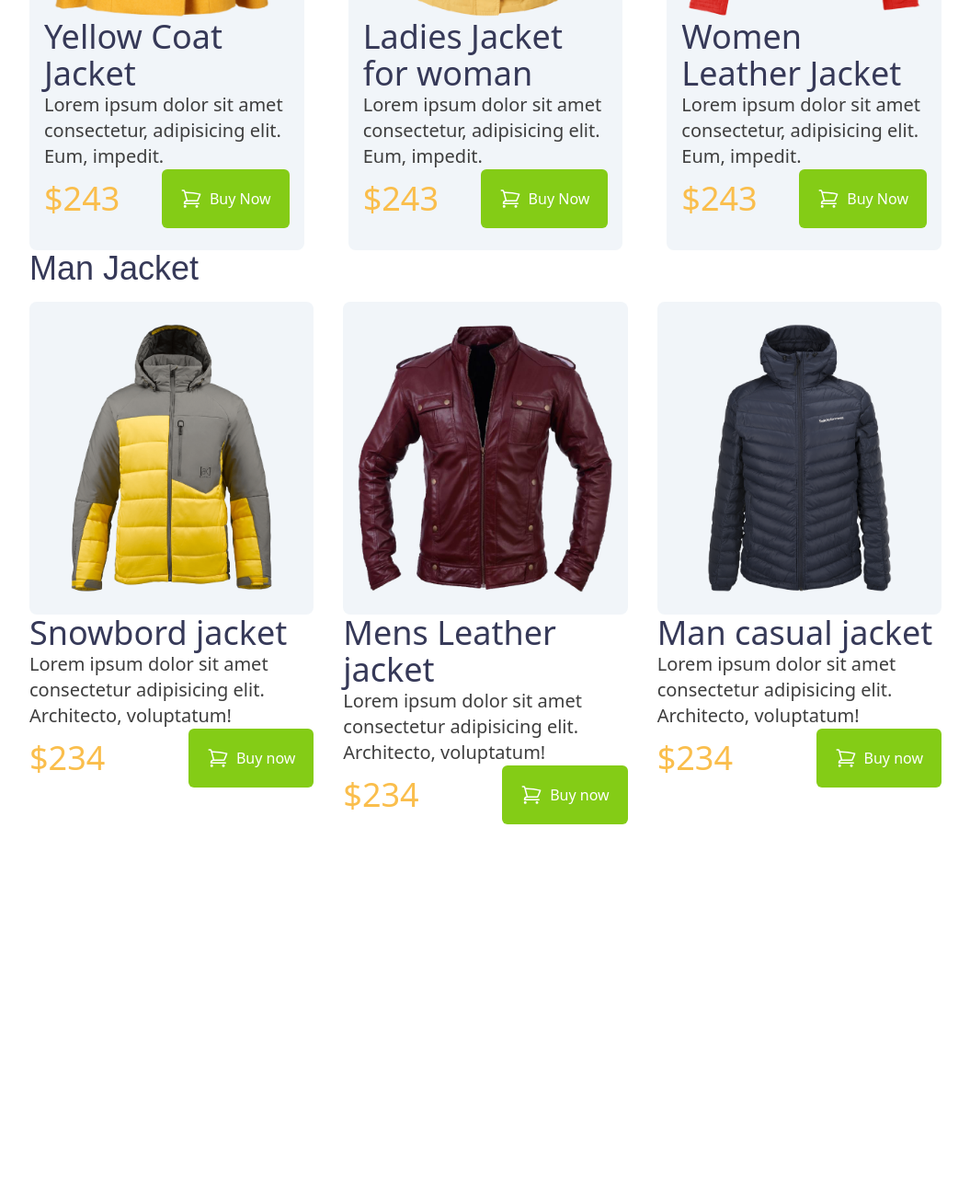
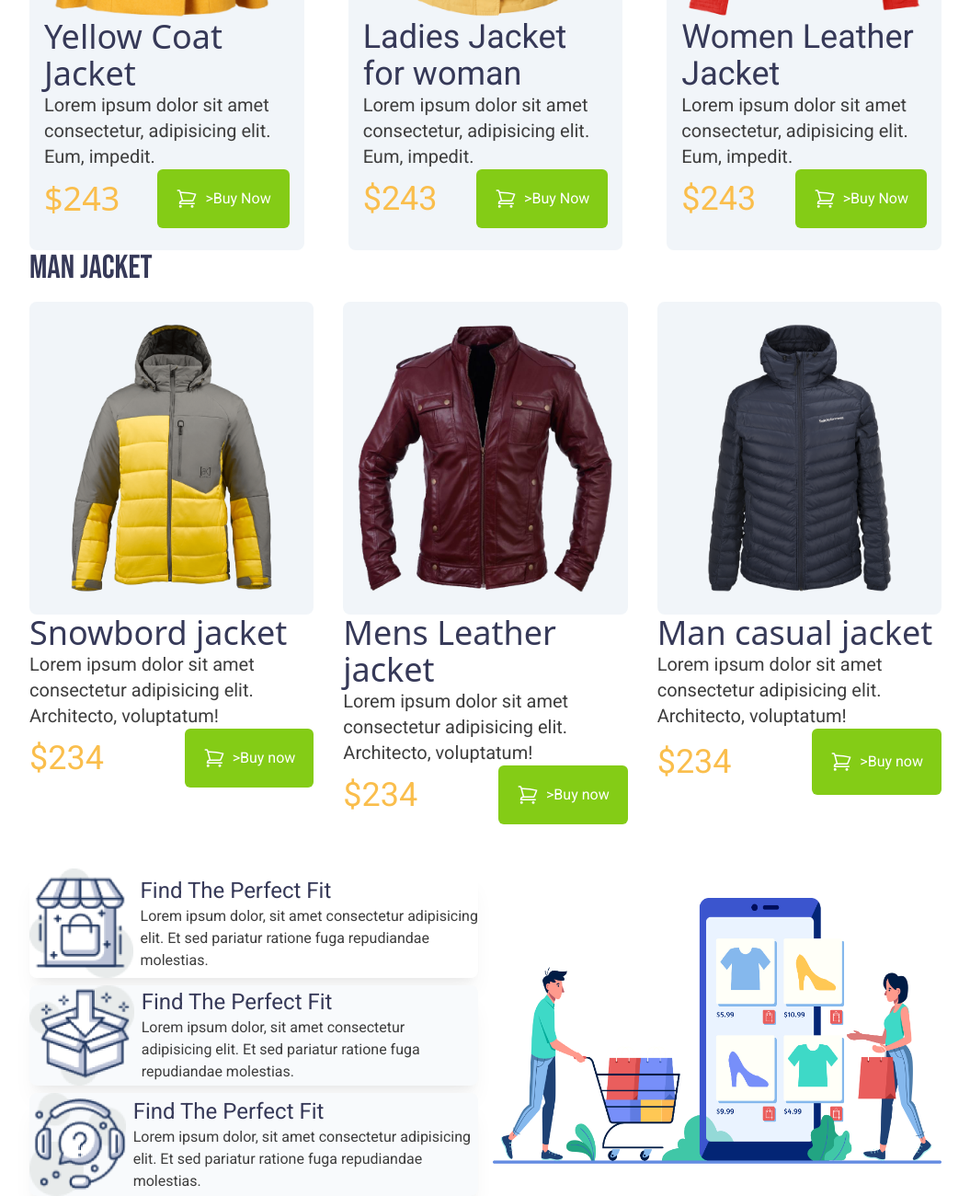
Before and after one commit to shafiul-osd/tailwinds-project, a plain HTML site: page index.html in a window 1280 px wide. Shown: the part 965-2265 px from the top of the page at 92% size, without its empty margins (112-1167 px from the left). Before the commit the page ends 1861 px from the top, so only its background shows below. Drawn offline with nearby package versions, Linux system fonts and the light colour scheme.

Commit message:
added man jacket section and resposnsiveit

```diff
--- a/index.html
+++ b/index.html
@@ -8,23 +8,25 @@
     <!-- this is the google font part -->
     <link rel="preconnect" href="https://fonts.googleapis.com" />
     <link rel="preconnect" href="https://fonts.gstatic.com" crossorigin />
-    <!-- <link
+    <link
       href="https://fonts.googleapis.com/css2?family=Bebas+Neue&display=swap"
       rel="stylesheet"
-      <link rel="preconnect" href="https://fonts.googleapis.com">
-     <link rel="preconnect" href="https://fonts.gstatic.com" crossorigin>
-      <link href="https://fonts.googleapis.com/css2?family=Roboto:wght@400;500;700&display=swap" rel="stylesheet">
-     -->
+    />
+
+    <link rel="preconnect" href="https://fonts.googleapis.com" />
+    <link rel="preconnect" href="https://fonts.gstatic.com" crossorigin />
+    <link
+      href="https://fonts.googleapis.com/css2?family=Roboto:wght@400;500;700&display=swap"
+      rel="stylesheet"
+    />
+
     <style>
       .bebus {
-
         font-family: "Bebas Neue", sans-serif;
         font-weight: 400;
         font-style: normal;
-
       }
-      /* .roboto{
-        .roboto-regular
+      .roboto {
         font-family: "Roboto", sans-serif;
         font-weight: 400;
         font-style: normal;
@@ -40,9 +42,7 @@
         font-family: "Roboto", sans-serif;
         font-weight: 700;
         font-style: normal;
-} */
-
-
+      }
     </style>
   </head>
   <body>
@@ -65,13 +65,16 @@
       <div class="grid grid-cols-1 m-auto pl-4 md:grid-cols-2 gap-x-4">
         <div class="mt-20">
           <h2 class="text-4xl bebus">
-            <span class="bebus text-[rgb(250,190,76)]">BE THE PENGUIN</span> <br />OF WINTER
+            <span class="bebus text-[rgb(250,190,76)]">BE THE PENGUIN</span>
+            <br />OF WINTER
           </h2>
           <p class="text-x mt-4px roboto">
             Lorem ipsum dolor sit amet consectetur adipisicing elit. Doloremque,
             molestiae!
           </p>
-          <button class="mt-1 bg-lime-500 border-none rounded-md p-5 px-5 flex text-white">
+          <button
+            class="mt-1 bg-lime-500 border-none rounded-md p-5 px-5 flex text-white"
+          >
             Buy Now
             <svg
               xmlns="http://www.w3.org/2000/svg"
@@ -94,12 +97,12 @@
         </div>
       </div>
     </header>
-    <main class="px-36 mt-10">
+    <main class=" md:px-36 mt-10">
       <h2 class="text-4xl text-[rgb(54,57,88)] mb-4 bebus">WOMEN JACKET</h2>
       <!-- card section start from this part -->
       <div class="grid md:grid-cols-2 lg:grid-cols-3 gap-12">
         <div class="">
-          <div class="bg-slate-100 rounded-lg  w-full md: px-4 px-4 py-6">
+          <div class="bg-slate-100 rounded-lg w-full md: px-4 px-4 py-6">
             <img src="images/jacket-1.png" alt="" />
             <h2 class="text-4xl text-[rgb(54,57,88)]">Yellow Coat Jacket</h2>
             <p class="text-[rgb(62,62,62)] text-xl roboto">
@@ -107,65 +110,9 @@
               impedit.
             </p>
             <div class="flex items-center justify-between">
-              <h2><span class="text-[rgb(250,190,76)] text-4xl robot0">$243</span></h2>
-              <button class="bg-lime-500 border-none rounded-md p-5 px-5 text-white roboto flex gap-2">
-                <svg
-                xmlns="http://www.w3.org/2000/svg"
-                fill="none"
-                viewBox="0 0 24 24"
-                stroke-width="1.5"
-                stroke="currentColor"
-                class="size-6"
-              >
-                <path
-                  stroke-linecap="round"
-                  stroke-linejoin="round"
-                  d="M2.25 3h1.386c.51 0 .955.343 1.087.835l.383 1.437M7.5 14.25a3 3 0 0 0-3 3h15.75m-12.75-3h11.218c1.121-2.3 2.1-4.684 2.924-7.138a60.114 60.114 0 0 0-16.536-1.84M7.5 14.25 5.106 5.272M6 20.25a.75.75 0 1 1-1.5 0 .75.75 0 0 1 1.5 0Zm12.75 0a.75.75 0 1 1-1.5 0 .75.75 0 0 1 1.5 0Z"
-                />
-              </svg>Buy Now
-              </button>
-            </div>
-          </div>
-        </div>
-        <div>
-          <div class="bg-slate-100 rounded-lg px-4 py-6">
-            <img src="images/jacket-2.png" alt="" />
-            <h2 class="text-4xl text-[rgb(54,57,88)] roboto">Ladies Jacket for woman</h2>
-            <p class="text-[rgb(62,62,62)] text-xl roboto">
-              Lorem ipsum dolor sit amet consectetur, adipisicing elit. Eum,
-              impedit.
-            </p>
-            <div class="flex items-center justify-between">
-              <h2><span class="text-[rgb(250,190,76)] text-4xl roboto">$243</span></h2>
-              <button class="bg-lime-500 border-none rounded-md p-5 px-5 text-white roboto flex gap-2">
-                <svg
-                xmlns="http://www.w3.org/2000/svg"
-                fill="none"
-                viewBox="0 0 24 24"
-                stroke-width="1.5"
-                stroke="currentColor"
-                class="size-6"
-              >
-                <path
-                  stroke-linecap="round"
-                  stroke-linejoin="round"
-                  d="M2.25 3h1.386c.51 0 .955.343 1.087.835l.383 1.437M7.5 14.25a3 3 0 0 0-3 3h15.75m-12.75-3h11.218c1.121-2.3 2.1-4.684 2.924-7.138a60.114 60.114 0 0 0-16.536-1.84M7.5 14.25 5.106 5.272M6 20.25a.75.75 0 1 1-1.5 0 .75.75 0 0 1 1.5 0Zm12.75 0a.75.75 0 1 1-1.5 0 .75.75 0 0 1 1.5 0Z"
-                />
-              </svg>Buy Now
-              </button>
-            </div>
-          </div>
-        </div>
-        <div>
-          <div class="bg-slate-100 rounded-lg px-4 py-6">
-            <img src="images/jacket-3.png" alt="" />
-            <h2 class="text-4xl text-[rgb(54,57,88)] roboto">Women Leather Jacket</h2>
-            <p class="text-[rgb(62,62,62)] text-xl roboto">
-              Lorem ipsum dolor sit amet consectetur, adipisicing elit. Eum,
-              impedit.
-            </p>
-            <div class="flex items-center justify-between">
-              <h2><span class="text-[rgb(250,190,76)] text-4xl roboto">$243</span></h2>
+              <h2>
+                <span class="text-[rgb(250,190,76)] text-4xl robot0">$243</span>
+              </h2>
               <button
                 class="bg-lime-500 border-none rounded-md p-5 px-5 text-white roboto flex gap-2"
               >
@@ -181,25 +128,30 @@
                     stroke-linecap="round"
                     stroke-linejoin="round"
                     d="M2.25 3h1.386c.51 0 .955.343 1.087.835l.383 1.437M7.5 14.25a3 3 0 0 0-3 3h15.75m-12.75-3h11.218c1.121-2.3 2.1-4.684 2.924-7.138a60.114 60.114 0 0 0-16.536-1.84M7.5 14.25 5.106 5.272M6 20.25a.75.75 0 1 1-1.5 0 .75.75 0 0 1 1.5 0Zm12.75 0a.75.75 0 1 1-1.5 0 .75.75 0 0 1 1.5 0Z"
-              />
-            </svg>Buy Now
+                  /></svg>
+                >Buy Now
               </button>
             </div>
           </div>
         </div>
-      </div>
-      <!-- this is the man jacket part ans this is the most copy from the upper part -->
-        <H2 class="text-4xl text-[rgb(54,57,88)] mb-4 bebus">Man Jacket</H2>
-      <div class="grid  md:grid-cols-2 lg:grid-cols-3 gap-8">
         <div>
           <div class="bg-slate-100 rounded-lg px-4 py-6">
-            <img src="images/jacket-4.png" alt="">
-          </div>
-          <h2 class="text-4xl text-[rgb(54,57,88)]">Snowbord jacket </h2>
-          <p class="text-[rgb(62,62,62)] text-xl roboto">Lorem ipsum dolor sit amet consectetur adipisicing elit. Architecto, voluptatum!</p>
-          <div class="flex justify-between items-center">
-            <h2 class="text-[rgb(250,190,76)] text-4xl roboto">$234</h2>
-            <button class="bg-lime-500 border-none rounded-md p-5 px-5 text-white roboto flex gap-2">  <svg
+            <img src="images/jacket-2.png" alt="" />
+            <h2 class="text-4xl text-[rgb(54,57,88)] roboto">
+              Ladies Jacket for woman
+            </h2>
+            <p class="text-[rgb(62,62,62)] text-xl roboto">
+              Lorem ipsum dolor sit amet consectetur, adipisicing elit. Eum,
+              impedit.
+            </p>
+            <div class="flex items-center justify-between">
+              <h2>
+                <span class="text-[rgb(250,190,76)] text-4xl roboto">$243</span>
+              </h2>
+              <button
+                class="bg-lime-500 border-none rounded-md p-5 px-5 text-white roboto flex gap-2"
+              >
+                <svg
                   xmlns="http://www.w3.org/2000/svg"
                   fill="none"
                   viewBox="0 0 24 24"
@@ -211,19 +163,30 @@
                     stroke-linecap="round"
                     stroke-linejoin="round"
                     d="M2.25 3h1.386c.51 0 .955.343 1.087.835l.383 1.437M7.5 14.25a3 3 0 0 0-3 3h15.75m-12.75-3h11.218c1.121-2.3 2.1-4.684 2.924-7.138a60.114 60.114 0 0 0-16.536-1.84M7.5 14.25 5.106 5.272M6 20.25a.75.75 0 1 1-1.5 0 .75.75 0 0 1 1.5 0Zm12.75 0a.75.75 0 1 1-1.5 0 .75.75 0 0 1 1.5 0Z"
-              />
-            </svg>Buy now</button>
+                  /></svg>
+                >Buy Now
+              </button>
+            </div>
           </div>
         </div>
         <div>
           <div class="bg-slate-100 rounded-lg px-4 py-6">
-            <img src="images/jacket-5.png" alt="">
-          </div>
-          <h2 class="text-4xl text-[rgb(54,57,88)]">Mens Leather jacket</h2>
-          <p class="text-[rgb(62,62,62)] text-xl roboto">Lorem ipsum dolor sit amet consectetur adipisicing elit. Architecto, voluptatum!</p>
-          <div class="flex justify-between items-center">
-            <h2 class="text-[rgb(250,190,76)] text-4xl roboto">$234</h2>
-            <button class="bg-lime-500 border-none rounded-md p-5 px-5 text-white roboto flex gap-2">  <svg
+            <img src="images/jacket-3.png" alt="" />
+            <h2 class="text-4xl text-[rgb(54,57,88)] roboto">
+              Women Leather Jacket
+            </h2>
+            <p class="text-[rgb(62,62,62)] text-xl roboto">
+              Lorem ipsum dolor sit amet consectetur, adipisicing elit. Eum,
+              impedit.
+            </p>
+            <div class="flex items-center justify-between">
+              <h2>
+                <span class="text-[rgb(250,190,76)] text-4xl roboto">$243</span>
+              </h2>
+              <button
+                class="bg-lime-500 border-none rounded-md p-5 px-5 text-white roboto flex gap-2"
+              >
+                <svg
                   xmlns="http://www.w3.org/2000/svg"
                   fill="none"
                   viewBox="0 0 24 24"
@@ -235,19 +198,31 @@
                     stroke-linecap="round"
                     stroke-linejoin="round"
                     d="M2.25 3h1.386c.51 0 .955.343 1.087.835l.383 1.437M7.5 14.25a3 3 0 0 0-3 3h15.75m-12.75-3h11.218c1.121-2.3 2.1-4.684 2.924-7.138a60.114 60.114 0 0 0-16.536-1.84M7.5 14.25 5.106 5.272M6 20.25a.75.75 0 1 1-1.5 0 .75.75 0 0 1 1.5 0Zm12.75 0a.75.75 0 1 1-1.5 0 .75.75 0 0 1 1.5 0Z"
-              />
-            </svg>Buy now</button>
+                  /></svg>
+                >Buy Now
+              </button>
             </div>
           </div>
+        </div>
+      </div>
+      <!-- this is the man jacket part ans this is the most copy from the upper part -->
+      <h2 class="text-4xl text-[rgb(54,57,88)] mb-4 bebus">Man Jacket</h2>
+      <div class="grid md:grid-cols-2 lg:grid-cols-3 gap-8">
         <div>
           <div class="bg-slate-100 rounded-lg px-4 py-6">
-            <img src="images/jacket-6.png" alt="">
+            <img src="images/jacket-4.png" alt="" />
           </div>
-          <h2 class="text-4xl text-[rgb(54,57,88)]">Man casual jacket</h2>
-          <p class="text-[rgb(62,62,62)] text-xl roboto">Lorem ipsum dolor sit amet consectetur adipisicing elit. Architecto, voluptatum!</p>
+          <h2 class="text-4xl text-[rgb(54,57,88)]">Snowbord jacket</h2>
+          <p class="text-[rgb(62,62,62)] text-xl roboto">
+            Lorem ipsum dolor sit amet consectetur adipisicing elit. Architecto,
+            voluptatum!
+          </p>
           <div class="flex justify-between items-center">
             <h2 class="text-[rgb(250,190,76)] text-4xl roboto">$234</h2>
-            <button class="bg-lime-500 border-none rounded-md p-5 px-5 text-white roboto flex gap-2">  <svg
+            <button
+              class="bg-lime-500 border-none rounded-md p-5 px-5 text-white roboto flex gap-2"
+            >
+              <svg
                 xmlns="http://www.w3.org/2000/svg"
                 fill="none"
                 viewBox="0 0 24 24"
@@ -259,13 +234,123 @@
                   stroke-linecap="round"
                   stroke-linejoin="round"
                   d="M2.25 3h1.386c.51 0 .955.343 1.087.835l.383 1.437M7.5 14.25a3 3 0 0 0-3 3h15.75m-12.75-3h11.218c1.121-2.3 2.1-4.684 2.924-7.138a60.114 60.114 0 0 0-16.536-1.84M7.5 14.25 5.106 5.272M6 20.25a.75.75 0 1 1-1.5 0 .75.75 0 0 1 1.5 0Zm12.75 0a.75.75 0 1 1-1.5 0 .75.75 0 0 1 1.5 0Z"
-              />
-            </svg>Buy now</button>
+                /></svg>
+              >Buy now
+            </button>
+          </div>
+        </div>
+        <div>
+          <div class="bg-slate-100 rounded-lg px-4 py-6">
+            <img src="images/jacket-5.png" alt="" />
+          </div>
+          <h2 class="text-4xl text-[rgb(54,57,88)]">Mens Leather jacket</h2>
+          <p class="text-[rgb(62,62,62)] text-xl roboto">
+            Lorem ipsum dolor sit amet consectetur adipisicing elit. Architecto,
+            voluptatum!
+          </p>
+          <div class="flex justify-between items-center">
+            <h2 class="text-[rgb(250,190,76)] text-4xl roboto">$234</h2>
+            <button
+              class="bg-lime-500 border-none rounded-md p-5 px-5 text-white roboto flex gap-2"
+            >
+              <svg
+                xmlns="http://www.w3.org/2000/svg"
+                fill="none"
+                viewBox="0 0 24 24"
+                stroke-width="1.5"
+                stroke="currentColor"
+                class="size-6"
+              >
+                <path
+                  stroke-linecap="round"
+                  stroke-linejoin="round"
+                  d="M2.25 3h1.386c.51 0 .955.343 1.087.835l.383 1.437M7.5 14.25a3 3 0 0 0-3 3h15.75m-12.75-3h11.218c1.121-2.3 2.1-4.684 2.924-7.138a60.114 60.114 0 0 0-16.536-1.84M7.5 14.25 5.106 5.272M6 20.25a.75.75 0 1 1-1.5 0 .75.75 0 0 1 1.5 0Zm12.75 0a.75.75 0 1 1-1.5 0 .75.75 0 0 1 1.5 0Z"
+                /></svg>
+              >Buy now
+            </button>
+          </div>
+        </div>
+        <div>
+          <div class="bg-slate-100 rounded-lg px-4 py-6">
+            <img src="images/jacket-6.png" alt="" />
+          </div>
+          <h2 class="text-4xl text-[rgb(54,57,88)]">Man casual jacket</h2>
+          <p class="text-[rgb(62,62,62)] text-xl roboto">
+            Lorem ipsum dolor sit amet consectetur adipisicing elit. Architecto,
+            voluptatum!
+          </p>
+          <div class="flex justify-between items-center">
+            <h2 class="text-[rgb(250,190,76)] text-4xl roboto">$234</h2>
+            <button
+              class="bg-lime-500 border-none rounded-md py-6 px-5 text-white roboto flex gap-2"
+            >
+              <svg
+                xmlns="http://www.w3.org/2000/svg"
+                fill="none"
+                viewBox="0 0 24 24"
+                stroke-width="1.5"
+                stroke="currentColor"
+                class="size-6"
+              >
+                <path
+                  stroke-linecap="round"
+                  stroke-linejoin="round"
+                  d="M2.25 3h1.386c.51 0 .955.343 1.087.835l.383 1.437M7.5 14.25a3 3 0 0 0-3 3h15.75m-12.75-3h11.218c1.121-2.3 2.1-4.684 2.924-7.138a60.114 60.114 0 0 0-16.536-1.84M7.5 14.25 5.106 5.272M6 20.25a.75.75 0 1 1-1.5 0 .75.75 0 0 1 1.5 0Zm12.75 0a.75.75 0 1 1-1.5 0 .75.75 0 0 1 1.5 0Z"
+                /></svg>
+              >Buy now
+            </button>
           </div>
         </div>
       </div>
 
+      <!-- this is the last part of the degine -->
+
+      <div class="grid md:grid-cols-2 mt-8 gap-4">
+        <div class=" gap-5 mdgap-1">
+          <div class="flex items-center gap-2 mt-4 rounded-lg shadow-xl shadow-[rgba(0,0,0,0.05)]">
+            <div>
+              <img src="images/icons/house.png" alt="" />
+            </div>
+            <div>
+              <h2 class="text-[rgb(54,57,88)] text-2xl roboto">Find The Perfect Fit</h2>
+              <p class="text-x text-[rgb(62,62,62)] roboto">
+                Lorem ipsum dolor, sit amet consectetur adipisicing elit. Et sed
+                pariatur ratione fuga repudiandae molestias.
+              </p>
+            </div>
+          </div>
+          <div class="flex items-center gap-2 bg-slate-50 mt-2 rounded-lg shadow-xl shadow-[rgba(0,0,0,0.05)]">
+            <div>
+              <img src="images/icons/box.png" alt="" />
+            </div>
+            <div>
+              <h2 class="text-[rgb(54,57,88)] text-2xl roboto">Find The Perfect Fit</h2>
+              <p class="text-x text-[rgb(62,62,62)] roboto">
+                Lorem ipsum dolor, sit amet consectetur adipisicing elit. Et sed
+                pariatur ratione fuga repudiandae molestias.
+              </p>
+            </div>
+          </div>
+          <div class="flex items-center gap-2 bg-slate-50 mt-2 rounded-lg shadow-xl shadow-[rgba(0,0,0,0.05)]">
+            <div>
+              <img src="images/icons/question.png" alt="" />
+            </div>
+            <div>
+              <h2 class="text-[rgb(54,57,88)] text-2xl roboto">Find The Perfect Fit</h2>
+              <p class="text-x text-[rgb(62,62,62)] roboto">
+                Lorem ipsum dolor, sit amet consectetur adipisicing elit. Et sed
+                pariatur ratione fuga repudiandae molestias.
+              </p>
+            </div>
+          </div>
+        </div>
+        <div class="mt-12">
+          <img src="images/shopping.png" alt="" />
+        </div>
+      </div>
     </main>
-    <footer></footer>
+    <footer>
+
+    </footer>
   </body>
 </html>
```
Lines whose indentation alone changed are shown as unchanged.
